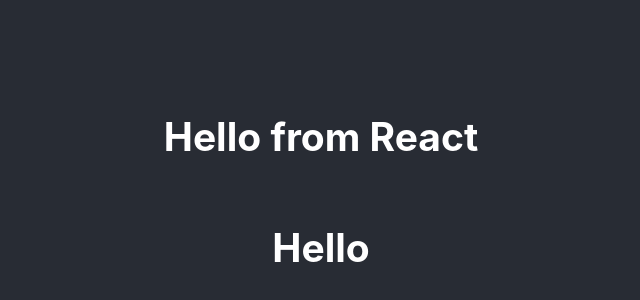
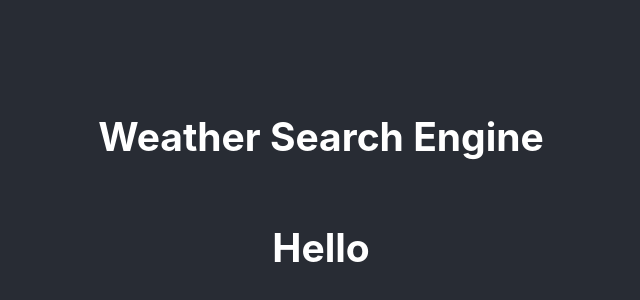
Before and after one commit to mjeanelwood/react-weather-app, a React (Create React App) app: page / in a window 1280 px wide. Shown: the part 208-508 px from the top of the page, without its empty margins (319-959 px from the left). Built offline with nearby package versions, Linux system fonts and the light colour scheme.

Commit message:
Imported app.js from codesandbox

```diff
--- a/src/App.js
+++ b/src/App.js
@@ -1,15 +1,13 @@
 import "./App.css";
 import Weather from "./Weather";
 
-function App() {
+export default function App() {
   return (
     <div className="App">
       <header className="App-header">
-        <h2>Hello from React</h2>
+        <h2>Weather Search Engine</h2>
         <Weather />
       </header>
     </div>
   );
 }
-
-export default App;
```
